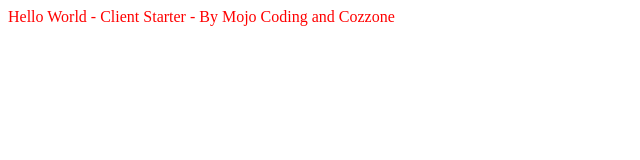
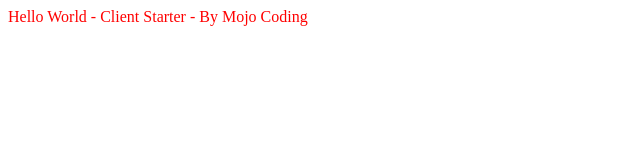
Before and after one commit to mojocodeio/client-starter, a React app: page / in a window 1280 px wide. Shown: the top 160 px of the page, without its empty margins (0-640 px from the left). Built offline with nearby package versions, Linux system fonts and the light colour scheme.

Commit message:
set up css modules

```diff
--- a/src/App/App.js
+++ b/src/App/App.js
@@ -1,11 +1,11 @@
 import React from 'react';
 
-import './App.less';
+import styles from './App.less';
 
 export const App = () => {
     return (
-        <div className={'hello'}>
-            Hello World - Client Starter - By Mojo Coding and Cozzone
+        <div className={`${styles.hello} world`}>
+            Hello World - Client Starter - By Mojo Coding
         </div>
     );
 }
--- a/webpack.config.js
+++ b/webpack.config.js
@@ -33,7 +33,12 @@ module.exports = {
                 test: /\.less$/,
                 use: [
                     { loader: 'style-loader' },
-                    { loader: 'css-loader' },
+                    {
+                        loader: 'css-loader',
+                        options: {
+                            modules: true,
+                        }
+                    },
                     { loader: 'less-loader' }
                 ]
             }
```
